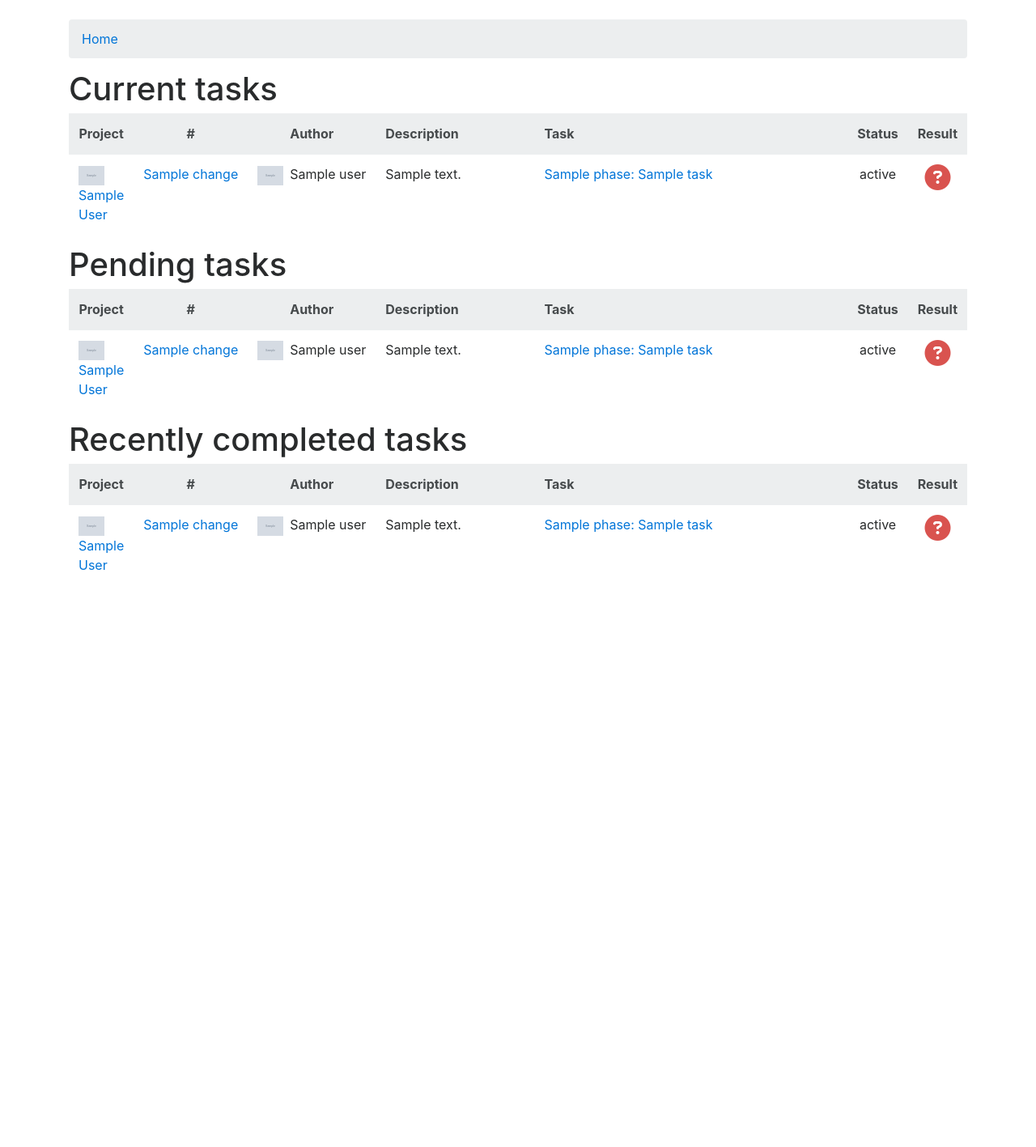
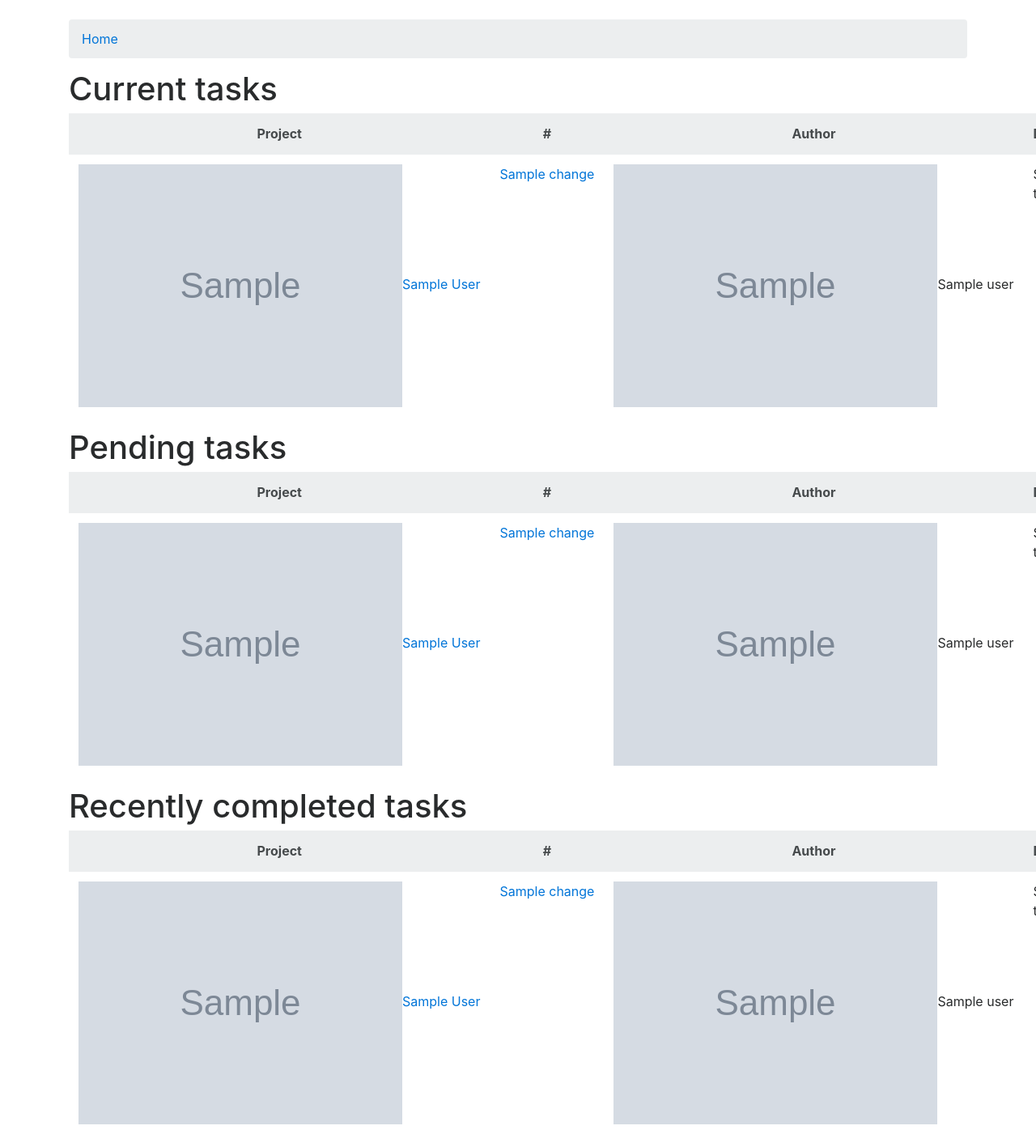
Before and after one commit to beeware/beekeeper, a Django app: template templates/aws/current_tasks.html in a window 1280 px wide; the page is wider, and only the part inside the window is pictured. Shown: the part 56-1473 px from the top of that part at 81% size. Before the commit the page ends 760 px from the top of that part, so only its background shows below. Run offline with Django 3.2, Linux system fonts and the light colour scheme; the template is opened without the code that fills it: most values are stand-ins (such as "Sample title", 1, 10 or a date in 2020); grey boxes marked "Sample" are stand-in pictures; parts of the project's set-up code (start-up, migrations or seed data) failed here and were passed over; some libraries are stand-ins or nearby versions.

Commit message:
Fix line breaks for project avatars.

```diff
--- a/templates/aws/current_tasks.html
+++ b/templates/aws/current_tasks.html
@@ -24,10 +24,14 @@
         <tbody id="tasks">
         {% for task in started %}
             <tr scope="row">
-                <td><img src="{{ task.build.change.project.repository.owner.avatar_url }}" alt="Github avatar for {{ task.build.change.project.repository.owner }}" class="avatar"><a href="{{ task.build.change.project.get_absolute_url }}">{{ task.build.change.project.repository.full_name }}</a></td>
+                <td class="minimal avatar">
+                    <a href="{{ task.build.change.project.get_absolute_url }}">
+                        <img src="{{ task.build.change.project.repository.owner.avatar_url }}" alt="Github avatar for {{ task.build.change.project.repository.owner }}">{{ task.build.change.project.repository.full_name }}
+                    </a>
+                </td>
 
                 <td class="minimal"><a href="{{ task.build.change.get_absolute_url }}">{{ task.build.change.title }}</a></td>
-                <td class="minimal avatar"><img src="{{ task.build.change.user.avatar_url }}" alt="Github avatar for {{ task.build.change.user }}" class="avatar">{{ task.build.change.user }}</td>
+                <td class="minimal avatar"><img src="{{ task.build.change.user.avatar_url }}" alt="Github avatar for {{ task.build.change.user }}">{{ task.build.change.user }}</td>
                 <td>{{ task.build.change.description }}</td>
 
                 <td><a href="{{ task.get_absolute_url }}">{{ task.phase }}: {{ task.name }}</a></td>
@@ -57,10 +61,16 @@
         <tbody id="tasks">
         {% for task in created %}
             <tr scope="row">
-                <td><img src="{{ task.build.change.project.repository.owner.avatar_url }}" alt="Github avatar for {{ task.build.change.project.repository.owner }}" class="avatar"><a href="{{ task.build.change.project.get_absolute_url }}">{{ task.build.change.project.repository.full_name }}</a></td>
+                <td class="minimal avatar">
+                    <a href="{{ task.build.change.project.get_absolute_url }}">
+                        <img src="{{ task.build.change.project.repository.owner.avatar_url }}" alt="Github avatar for {{ task.build.change.project.repository.owner }}">{{ task.build.change.project.repository.full_name }}
+                    </a>
+                </td>
 
                 <td class="minimal"><a href="{{ task.build.change.get_absolute_url }}">{{ task.build.change.title }}</a></td>
-                <td class="minimal avatar"><img src="{{ task.build.change.user.avatar_url }}" alt="Github avatar for {{ task.build.change.user }}" class="avatar">{{ task.build.change.user }}</td>
+                <td class="minimal avatar">
+                    <img src="{{ task.build.change.user.avatar_url }}" alt="Github avatar for {{ task.build.change.user }}">{{ task.build.change.user }}
+                </td>
                 <td>{{ task.build.change.description }}</td>
 
                 <td><a href="{{ task.get_absolute_url }}">{{ task.phase }}: {{ task.name }}</a></td>
@@ -89,10 +99,16 @@
         <tbody id="tasks">
         {% for task in recents %}
             <tr scope="row">
-                <td><img src="{{ task.build.change.project.repository.owner.avatar_url }}" alt="Github avatar for {{ task.build.change.project.repository.owner }}" class="avatar"><a href="{{ task.build.change.project.get_absolute_url }}">{{ task.build.change.project.repository.full_name }}</a></td>
+                <td class="minimal avatar">
+                    <a href="{{ task.build.change.project.get_absolute_url }}">
+                        <img src="{{ task.build.change.project.repository.owner.avatar_url }}" alt="Github avatar for {{ task.build.change.project.repository.owner }}">{{ task.build.change.project.repository.full_name }}
+                    </a>
+                </td>
 
                 <td class="minimal"><a href="{{ task.build.change.get_absolute_url }}">{{ task.build.change.title }}</a></td>
-                <td class="minimal avatar"><img src="{{ task.build.change.user.avatar_url }}" alt="Github avatar for {{ task.build.change.user }}" class="avatar">{{ task.build.change.user }}</td>
+                <td class="minimal avatar">
+                    <img src="{{ task.build.change.user.avatar_url }}" alt="Github avatar for {{ task.build.change.user }}">{{ task.build.change.user }}
+                </td>
                 <td>{{ task.build.change.description }}</td>
 
                 <td><a href="{{ task.get_absolute_url }}">{{ task.phase }}: {{ task.name }}</a></td>
```
Also changed, not shown: templates/home.html (+10 -2 lines).
